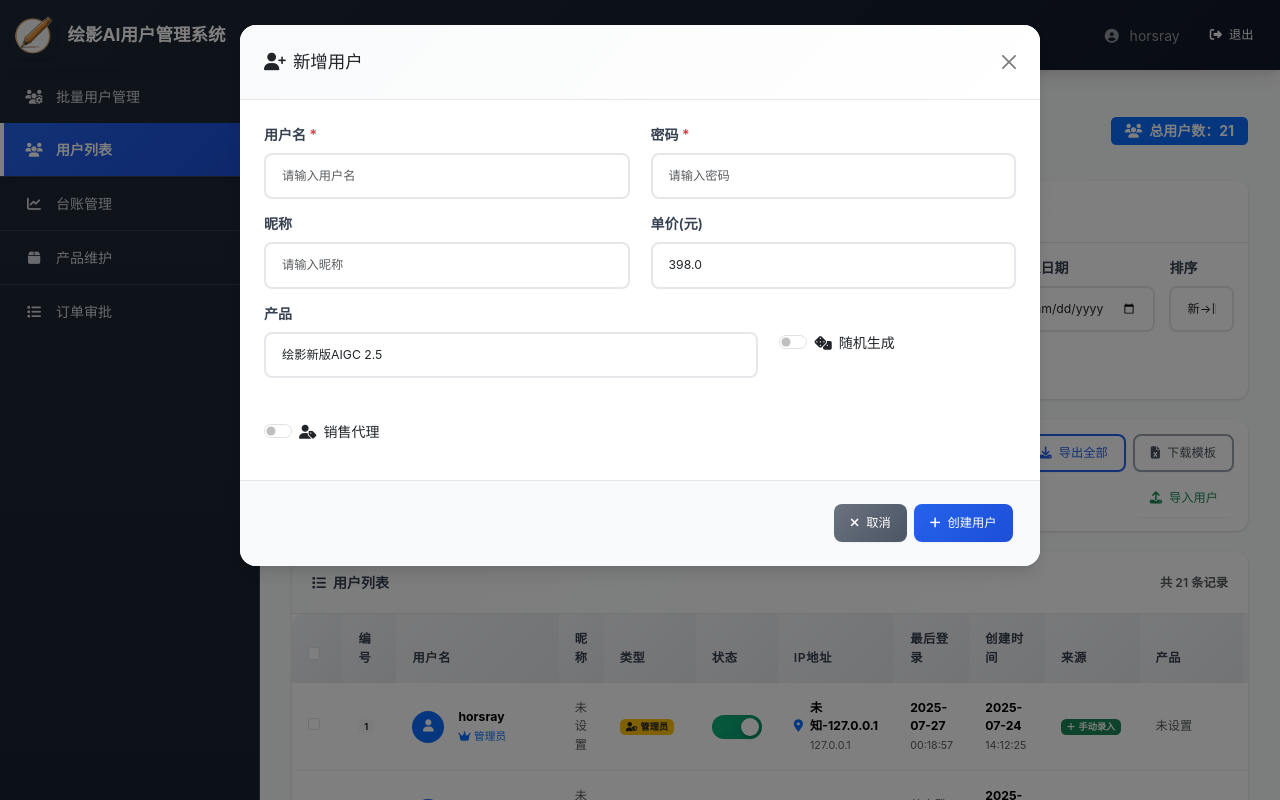
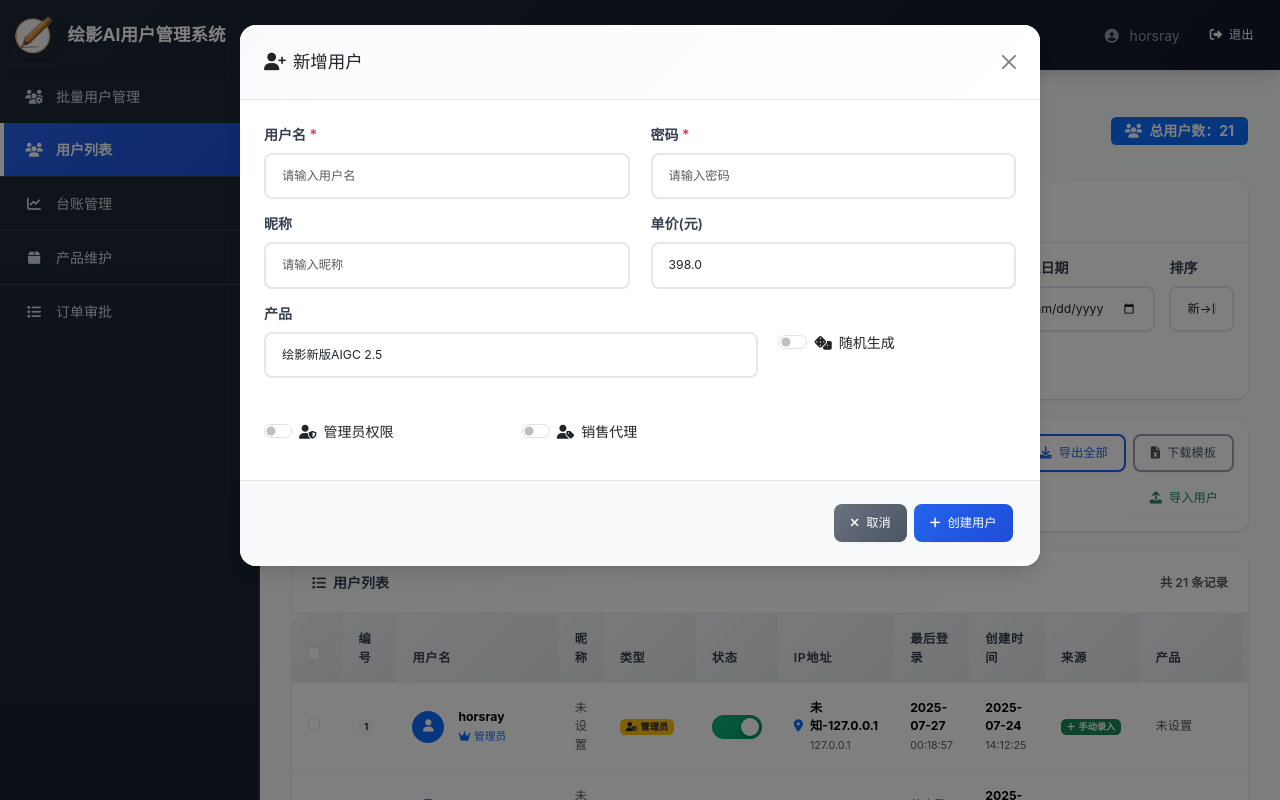
Before and after one commit to Horsray/proxy, a Flask app: page /users in a window 1280 px wide, after a click on "新增用户". Run offline with Flask 3, Linux system fonts and the light colour scheme; the visitor is signed in with stand-in values (Sample User, id 1).

Commit message:
Fix admin role checkbox and admin check

```diff
--- a/server.py
+++ b/server.py
@@ -128,7 +128,7 @@ def save_applications(apps: list) -> None:
 def admin_required(f):
     @wraps(f)
     def wrapper(*args, **kwargs):
-        if session.get('admin') != 'horsray':
+        if not session.get('admin'):
             return redirect(url_for('login'))
         return f(*args, **kwargs)
     return wrapper
--- a/templates/users.html
+++ b/templates/users.html
@@ -472,6 +472,17 @@
                 <div class="mb-3">
                   <label class="form-label">&nbsp;</label>
                   <div class="form-check form-switch">
+                    <input class="form-check-input" type="checkbox" name="is_admin" id="add-admin">
+                    <label class="form-check-label" for="add-admin">
+                      <i class="fas fa-user-shield me-2"></i>管理员权限
+                    </label>
+                  </div>
+                </div>
+              </div>
+              <div class="col-md-4">
+                <div class="mb-3">
+                  <label class="form-label">&nbsp;</label>
+                  <div class="form-check form-switch">
                     <input class="form-check-input" type="checkbox" name="is_agent" id="add-agent">
                     <label class="form-check-label" for="add-agent">
                       <i class="fas fa-user-tag me-2"></i>销售代理
```
Lines whose indentation alone changed are shown as unchanged.
